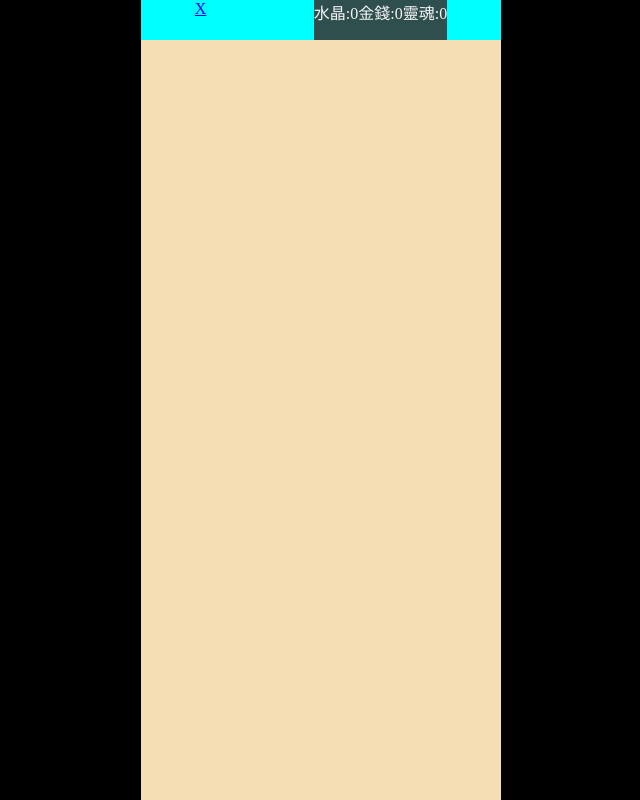
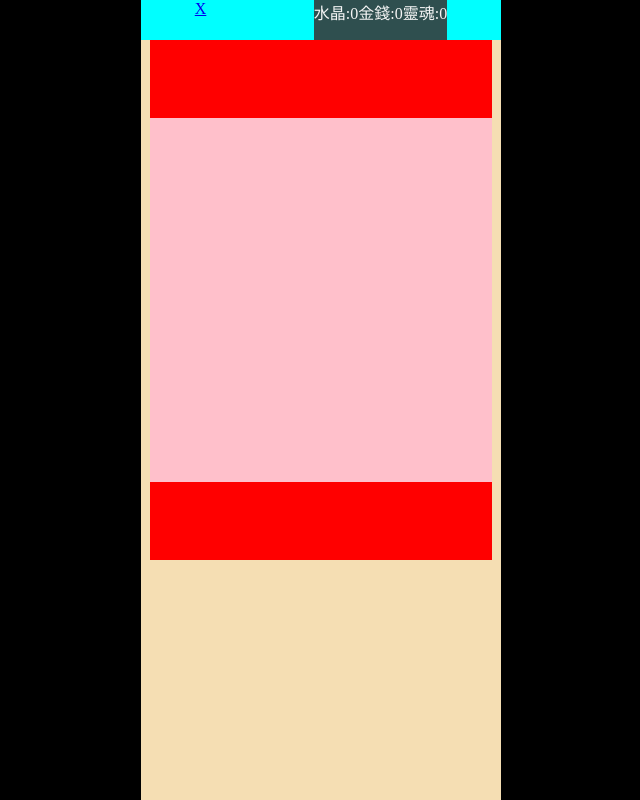
Before and after one commit to cifong/my-app, a React (Create React App) app: page /relics in a window 1280 px wide. Shown: the whole page, without its empty margins (319-959 px from the left). Built offline with nearby package versions, Linux system fonts and the light colour scheme.

Commit message:
relics list structure draft

```diff
--- a/src/assets/App.css
+++ b/src/assets/App.css
@@ -238,6 +238,26 @@
     width: 100%;
     height: 65%;
 }
+.relics-list-wrapper {
+    width: 95%;
+    height: 100%;
+    margin: auto;
+}
+.relics-list-header {
+    width: 100%;
+    height: 15%;
+    background-color: red;
+}
+.relics-list-body {
+    width: 100%;
+    height: 70%;
+    background-color: pink;
+}
+.relics-list-foot {
+    width: 100%;
+    height: 15%;
+    background-color: red;
+}
 .relics-select {
     width: 100%;
     height: 30%;
--- a/src/pages/relics/relics.js
+++ b/src/pages/relics/relics.js
@@ -1,7 +1,7 @@
 import React from "react";
-import {Link } from "react-router-dom";
+import { Link } from "react-router-dom";
 import Resources from "components/resource/resource";
-export default function Relics(props)  {
+export default function Relics(props) {
     return (
         <>
             <div className="homeconfig">
@@ -13,6 +13,15 @@ export default function Relics(props)  {
             </div>
             <div className="relics-list">
 
+                <div className="relics-list-wrapper">
+                    <div className="relics-list-header"></div>
+                    <div className="relics-list-body">
+
+                    </div>
+                    <div className="relics-list-foot">
+
+                    </div>
+                </div>
             </div>
             <div className="relics-select">
 
```
